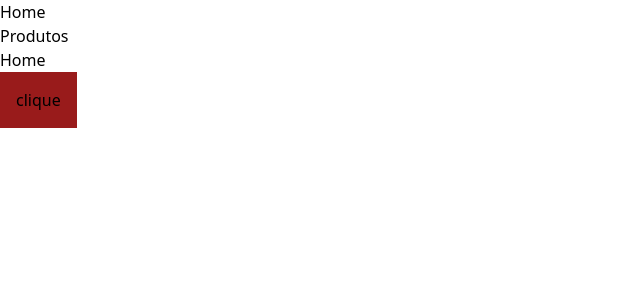
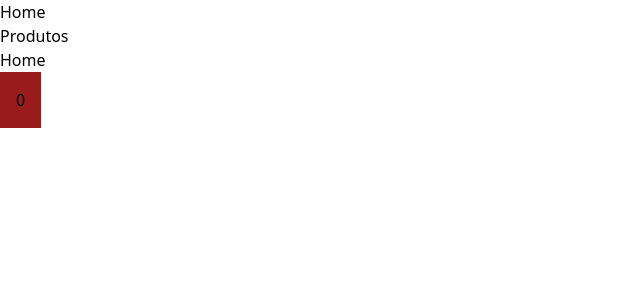
Before and after one commit to daniloaugusto9101/origamid-react, a React (Vite) app: page / in a window 1280 px wide. Shown: the top 300 px of the page, without its empty margins (0-640 px from the left). Built offline with nearby package versions, Linux system fonts and the light colour scheme.

Commit message:
feat: Criar um botão com contador

```diff
--- a/src/pages/Home.jsx
+++ b/src/pages/Home.jsx
@@ -2,15 +2,21 @@ import React from "react";
 
 const Home = () => {
   const [ativo, setAtivo] = React.useState(false);
+  const [dados, setDados] = React.useState(0);
+
+  function handleClick() {
+    setAtivo(!ativo);
+    setDados(dados + 1);
+  }
 
   return (
     <div>
       <h1>Home</h1>
       <button
         className={`${ativo ? "bg-slate-500" : "bg-red-800"} p-4`}
-        onClick={() => setAtivo(!ativo)}
+        onClick={handleClick}
       >
-        clique
+        {dados}
       </button>
     </div>
   );
```
